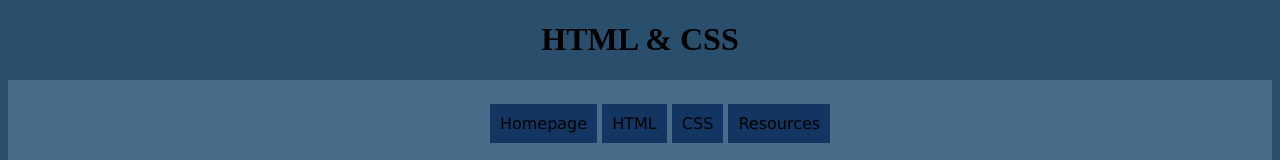
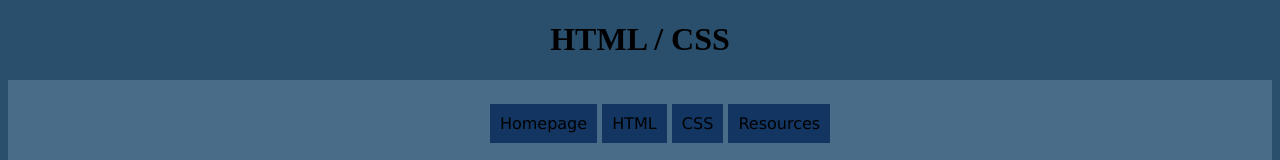
Before and after one commit to C-Walker01/C-Walker.github.io, a plain HTML site: page index.html in a window 1280 px wide. Shown: the top 160 px of the page. Drawn offline with Linux system fonts and the light colour scheme.

Commit message:
Changed & to /

```diff
--- a/index.html
+++ b/index.html
@@ -8,7 +8,7 @@
 <body>
 <div class="container">
 	<header>
-		<h1>HTML & CSS</h1>
+		<h1>HTML / CSS</h1>
 	<nav>
 		<ul>
 			<li><a href="index.html">Homepage</a></li>
```
